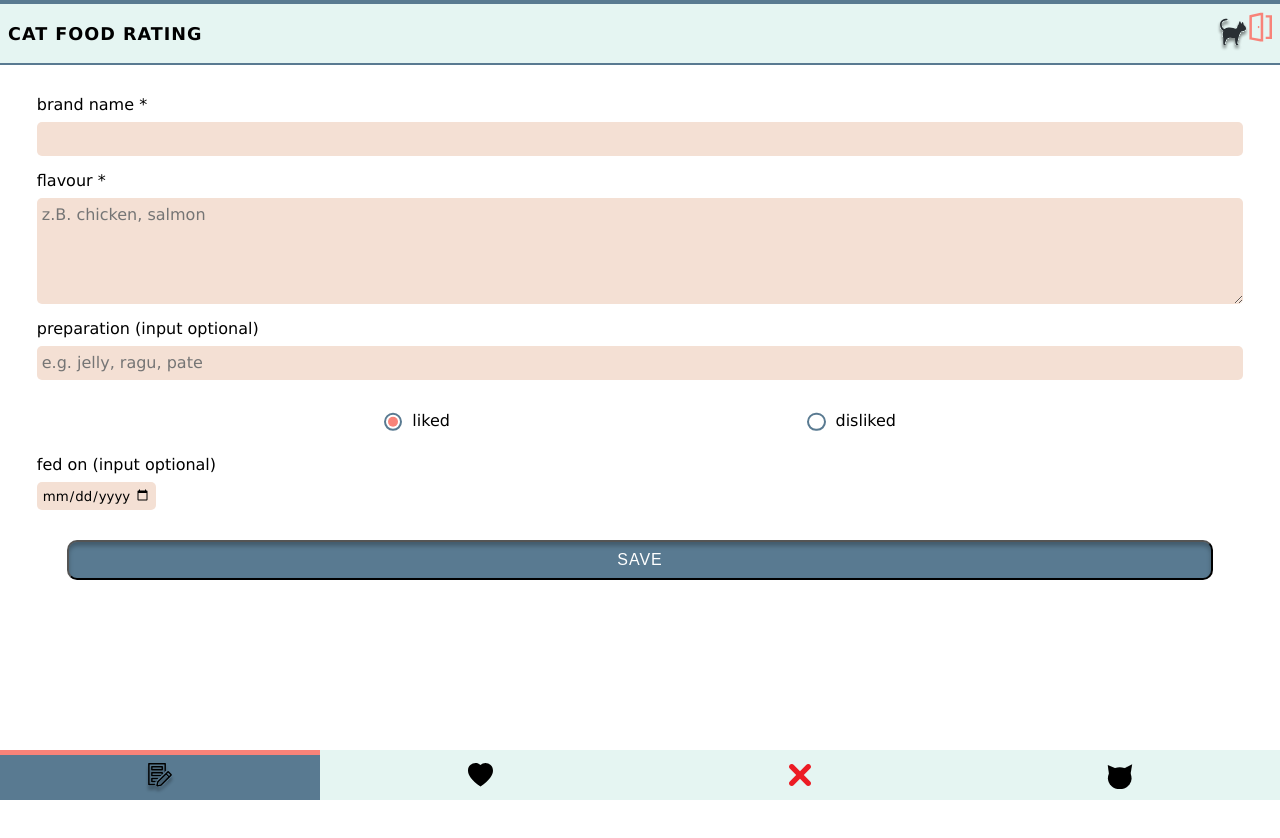
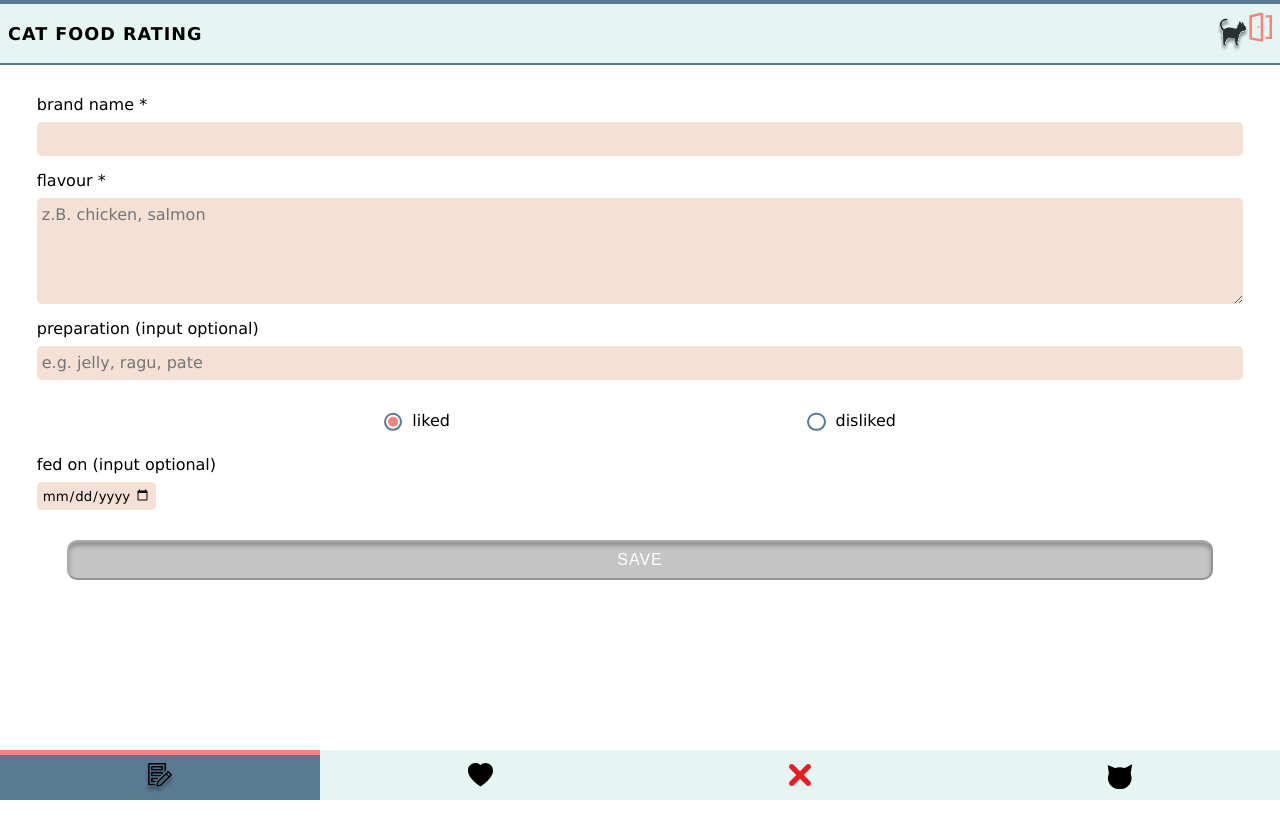
Before and after one commit to ttaannjjaa/capstone-project, a React (Create React App) app: page /formpage in a window 1280 px wide. Shown: the top 838 px of the page. Built offline with nearby package versions, Linux system fonts and the light colour scheme.

Commit message:
Add disabled prop to form submit button

```diff
--- a/src/GlobalStyles.js
+++ b/src/GlobalStyles.js
@@ -12,7 +12,7 @@ const GlobalStyles = createGlobalStyle`
     --black: #000000;
     --white: #ffffff;
     --coral: #F88379;
-    --grey: #7E6F6F;
+    --grey: #C4C4C4;
     --lightsteel: #e5f5f2;
     --peach: #F4E0D4;
     --steelblue: #597A91;
--- a/src/components/Form.js
+++ b/src/components/Form.js
@@ -8,8 +8,9 @@ export default function Form({ handleData }) {
     register,
     handleSubmit,
     reset,
-    formState: { errors },
+    formState: { errors, isDirty, isValid },
   } = useForm({
+    mode: 'all',
     defaultValues: {
       foodName: '',
       foodTaste: '',
@@ -62,7 +63,7 @@ export default function Form({ handleData }) {
               message: 'sorry, 25 character limit reached',
             },
             pattern: {
-              value: /^[\u00C0-\u017FA-Z0-9a-z &-+,]+$/,
+              value: /^[\u00C0-\u017FA-Z0-9a-z &-+,'.]+$/,
               message: 'sorry, no other special characters allowed',
             },
           })}
@@ -139,9 +140,13 @@ export default function Form({ handleData }) {
           max={dateToday}
           {...register('date')}
         />
-        <ButtonText variant="savebutton" type="submit">
+        <SaveButton
+          variant="savebutton"
+          type="submit"
+          disabled={!isDirty || !isValid}
+        >
           SAVE
-        </ButtonText>
+        </SaveButton>
       </FormStyled>
     </FormContainer>
   );
@@ -281,3 +286,12 @@ const DateInput = styled.input`
     outline: 1px solid var(--coral);
   }
 `;
+
+const SaveButton = styled(ButtonText)`
+  background-color: ${props => (props.disabled ? 'var(--grey)' : '')};
+  :hover {
+    background-color: ${props => (props.disabled ? 'var(--grey)' : '')};
+    color: ${props => (props.disabled ? 'var(--white)' : '')};
+    border: ${props => props.disabled && 'none'};
+  }
+`;
```
